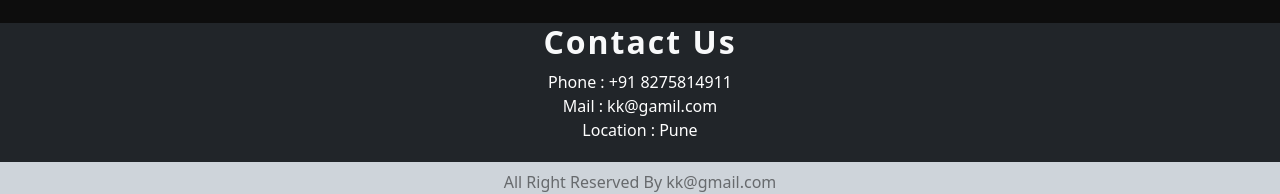
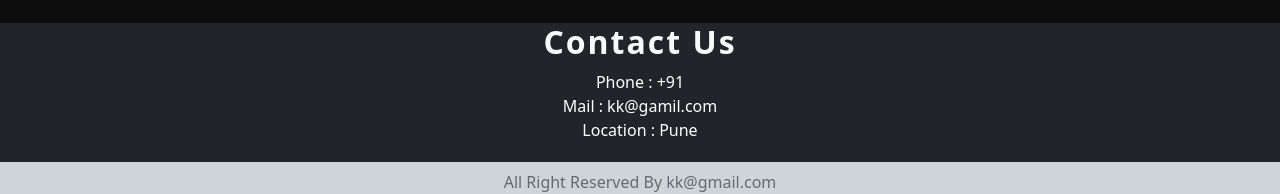
Before and after one commit to kunika678/TravelWebsite, a plain HTML site: page index.html in a window 1280 px wide. Shown: the part 2184-2378 px from the top of the page. Drawn offline with nearby package versions, Linux system fonts and the light colour scheme.

Commit message:
initial commit

```diff
--- a/index.html
+++ b/index.html
@@ -189,7 +189,7 @@
             <div class="section-header text-center pb-1 mt-5 bg-dark ">
               <div class="mt-3">
               <h2 class="head5 text-light">Contact Us</h2>
-              <p class="text-white"> Phone : +91 8275814911<br>
+              <p class="text-white"> Phone : +91<br>
                 Mail : kk@gamil.com<br>
             Location : Pune</p>
             </div>
```
Also changed, not shown: Output's/output5.png (renamed from Output's/Screenshot (362).png), Output's/output6.png (renamed from Output's/Screenshot (363).png), 8 other files.
